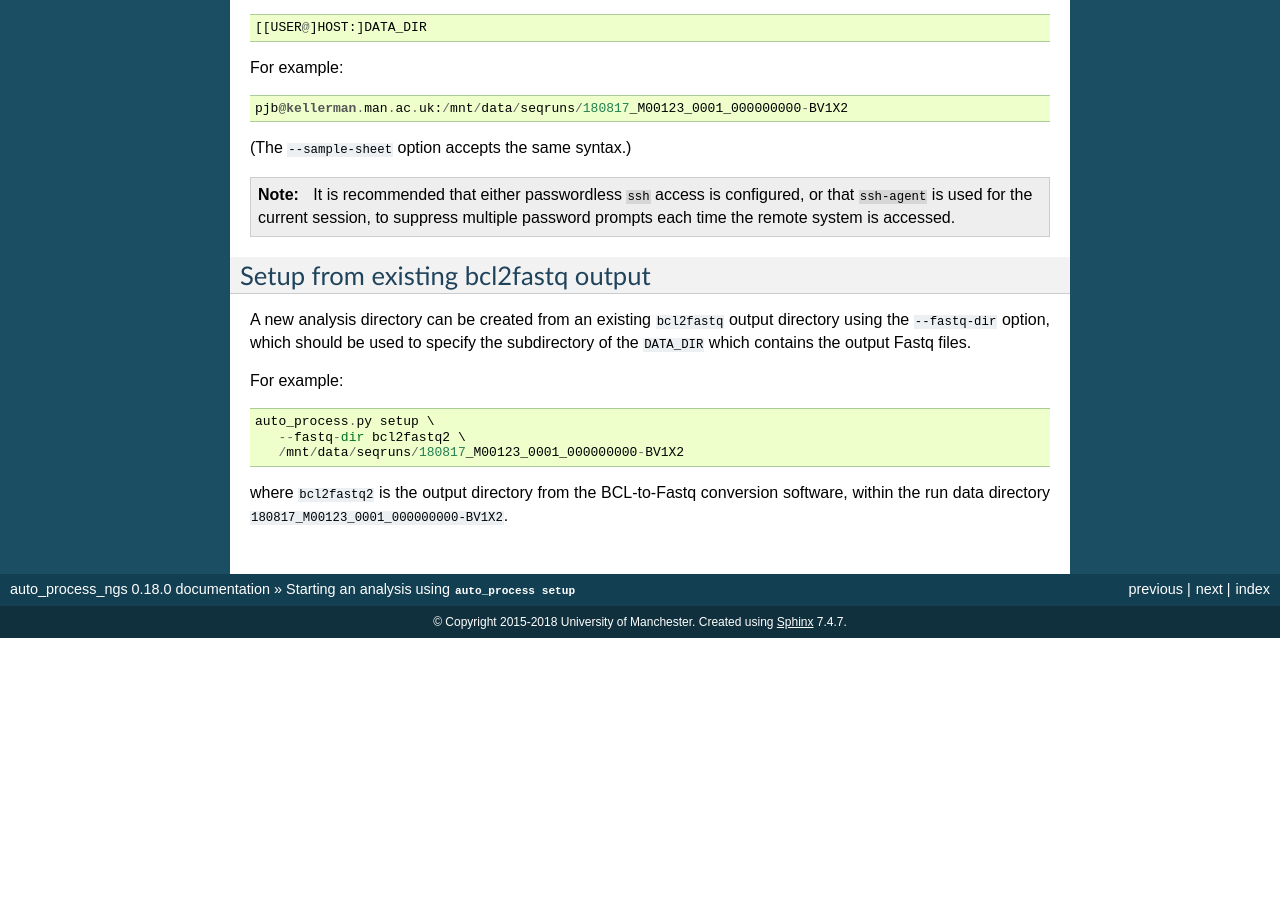
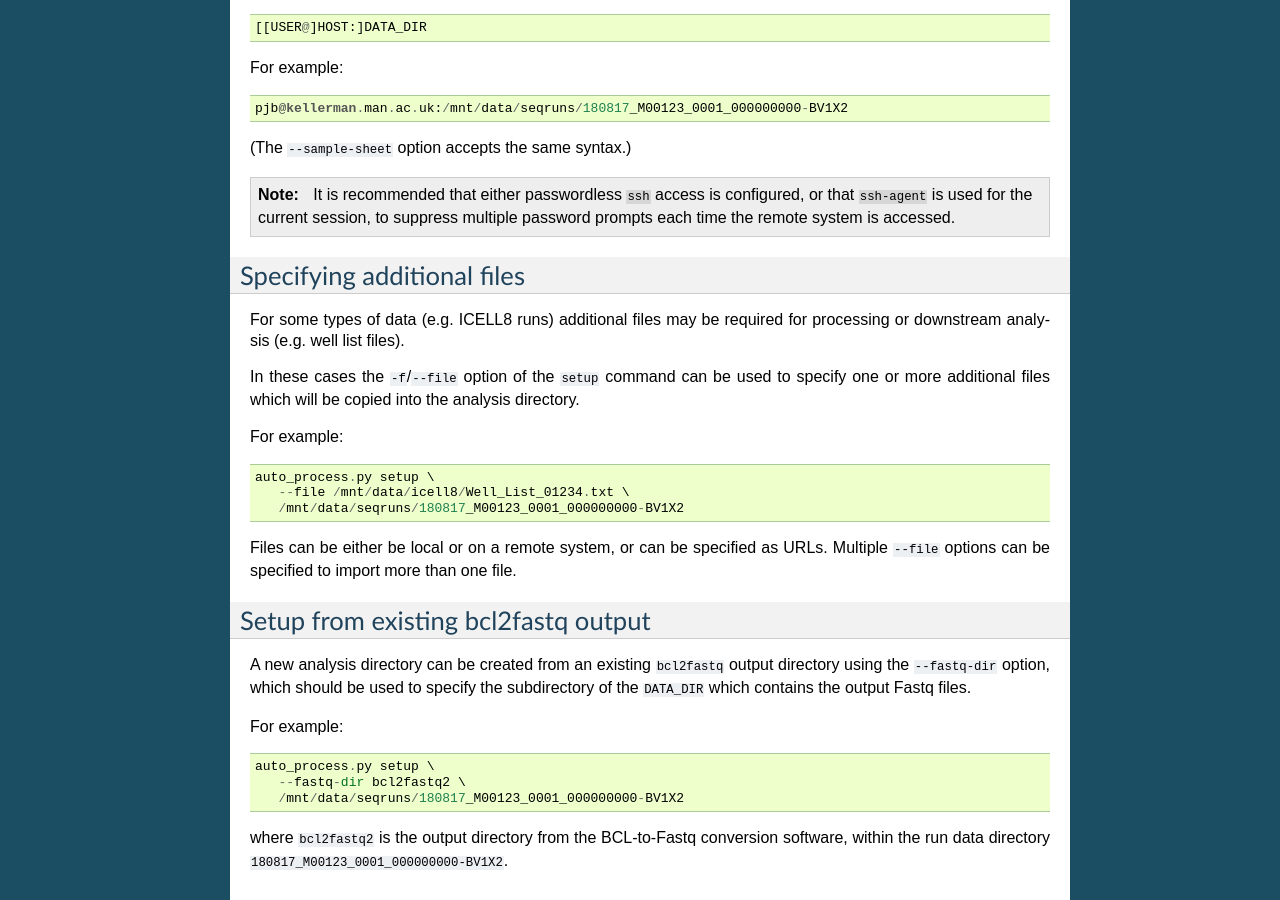
Before and after one commit to fls-bioinformatics-core/auto_process_ngs, a Sphinx documentation site: the page built from docs/source/using/setup.rst, in a window 1280 px wide and 900 px high, scrolled down 1665 px. Built offline with Sphinx 7.4.7, drawn with Linux system fonts in a browser that asks for light colours; before the commit the page ends 2303 px from its top, so only the background shows below that; some of the changed text lies outside the part shown.

Commit message:
Update 'setup' command documentation for '-f'/---file' option.

```diff
--- a/docs/source/using/setup.rst
+++ b/docs/source/using/setup.rst
@@ -142,6 +142,32 @@ For example:
    current session, to suppress multiple password prompts
    each time the remote system is accessed.
 
+.. _setup_specifying_additional_files:
+
+***************************
+Specifying additional files
+***************************
+
+For some types of data (e.g. ICELL8 runs) additional files
+may be required for processing or downstream analysis (e.g.
+well list files).
+
+In these cases the ``-f``/``--file`` option of the ``setup``
+command can be used to specify one or more additional files
+which will be copied into the analysis directory.
+
+For example:
+
+::
+
+   auto_process.py setup \
+      --file /mnt/data/icell8/Well_List_01234.txt \
+      /mnt/data/seqruns/180817_M00123_0001_000000000-BV1X2
+
+Files can be either be local or on a remote system, or can be
+specified as URLs. Multiple ``--file`` options can be specified
+to import more than one file.
+
 .. _setup_import_fastqs:
 
 ************************************
```
